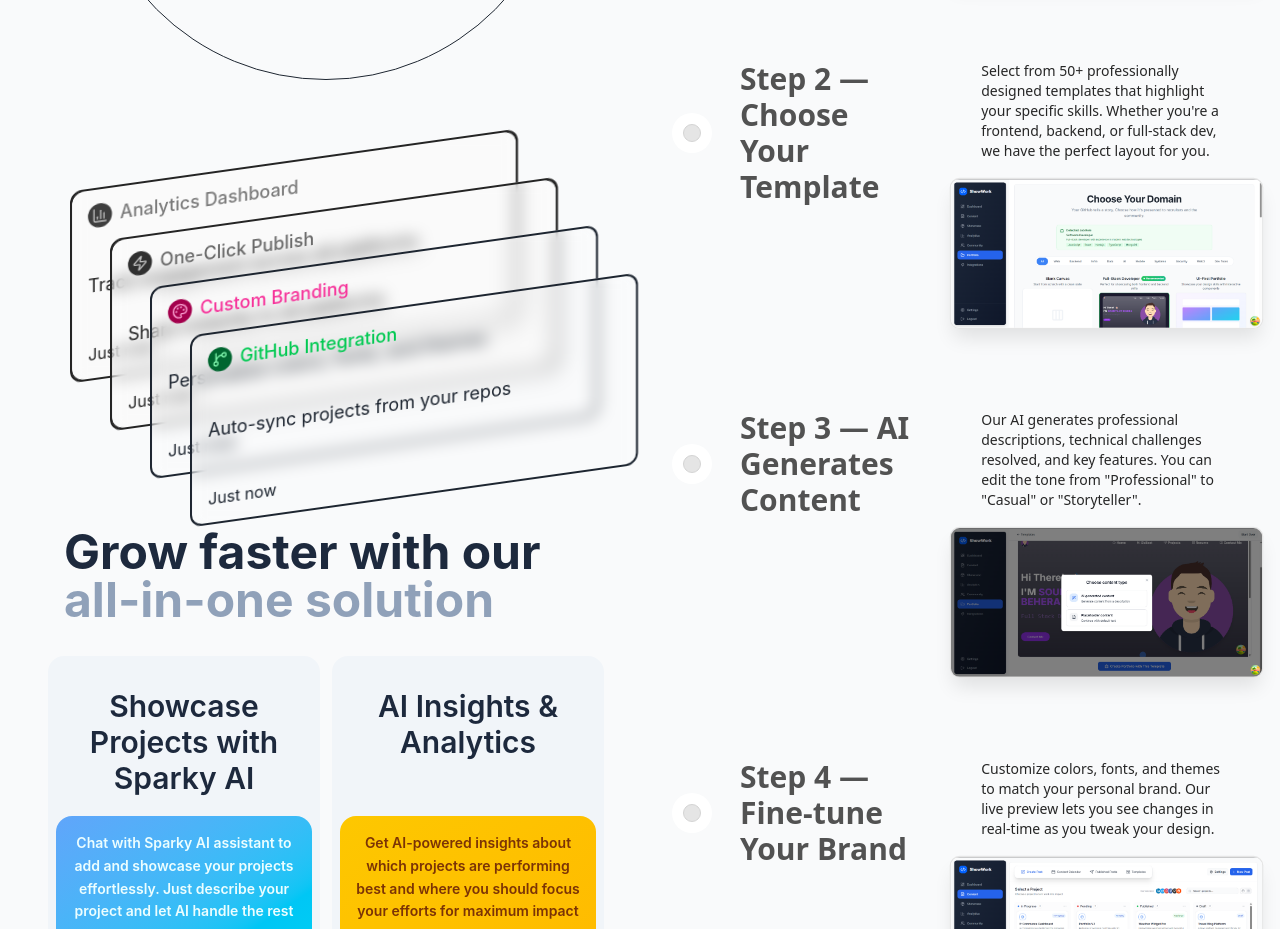
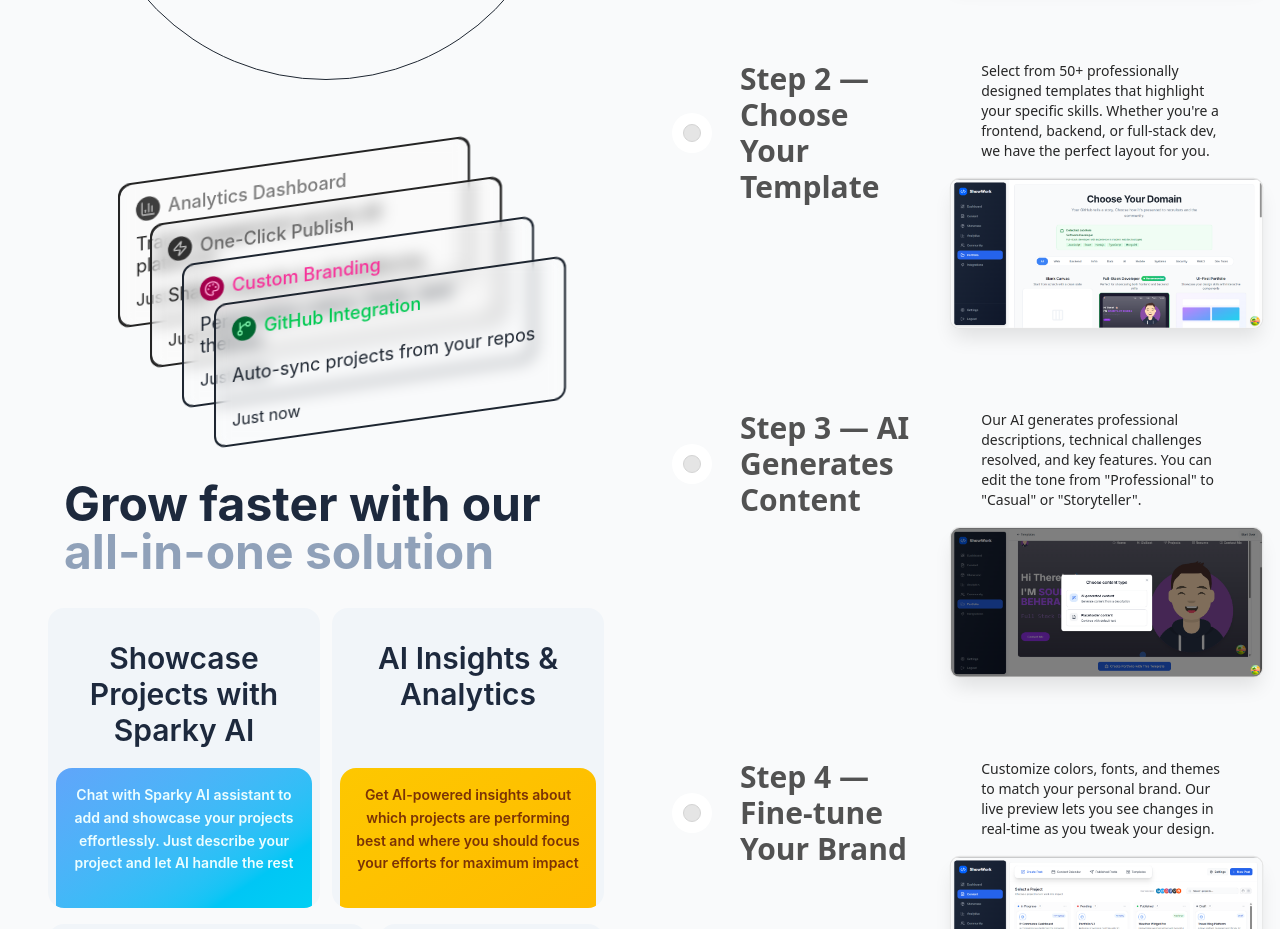
Before and after one commit to kanishksingh17/Showwork-waitinglist, a React (Vite) app: page / in a window 1280 px wide. Shown: the part 2120-3049 px from the top of the page. Built offline with nearby package versions, Linux system fonts and the light colour scheme.

Commit message:
Feat: Improve Join Waitlist UX and match display cards to frontend

```diff
--- a/src/components/ShowWorkLanding.tsx
+++ b/src/components/ShowWorkLanding.tsx
@@ -179,7 +179,13 @@ const ShowWorkLanding = () => {
                                 <Button
                                     size="sm"
                                     className="logo-bg text-white shadow-lg"
-                                    onClick={() => document.getElementById('hero-signup')?.scrollIntoView({ behavior: 'smooth' })}
+                                    onClick={() => {
+                                        const emailInput = document.getElementById('email-input');
+                                        emailInput?.scrollIntoView({ behavior: 'smooth', block: 'center' });
+                                        setTimeout(() => {
+                                            emailInput?.focus();
+                                        }, 600);
+                                    }}
                                 >
                                     Join Waitlist
                                 </Button>
@@ -207,7 +213,11 @@ const ShowWorkLanding = () => {
                                             className="w-full logo-bg text-white shadow-lg"
                                             onClick={() => {
                                                 setIsMenuOpen(false);
-                                                document.getElementById('hero-signup')?.scrollIntoView({ behavior: 'smooth' });
+                                                const emailInput = document.getElementById('email-input');
+                                                emailInput?.scrollIntoView({ behavior: 'smooth', block: 'center' });
+                                                setTimeout(() => {
+                                                    emailInput?.focus();
+                                                }, 600);
                                             }}
                                         >
                                             Join Waitlist
@@ -281,6 +291,7 @@ const ShowWorkLanding = () => {
                                         onSubmit={handleEmailSubmit}
                                         className="relative flex flex-col sm:flex-row items-center bg-white rounded-2xl sm:rounded-full p-2 sm:p-1.5 shadow-lg border border-slate-200/60 focus-within:ring-4 focus-within:ring-blue-500/10 focus-within:border-blue-500/50 transition-all duration-300">
                                         <Input
+                                            id="email-input"
                                             type="email"
                                             placeholder="Email address"
                                             value={email}
--- a/src/components/ui/display-cards.tsx
+++ b/src/components/ui/display-cards.tsx
@@ -26,7 +26,7 @@ function DisplayCard({
   return (
     <div
       className={cn(
-        "relative flex h-32 w-[18rem] sm:h-48 sm:w-[28rem] -skew-y-[8deg] select-none flex-col justify-between rounded-xl border-2 bg-muted/70 backdrop-blur-sm px-4 py-3 transition-all duration-700 after:absolute after:-right-1 after:top-[-5%] after:h-[110%] after:w-[15rem] sm:after:w-[24rem] after:bg-gradient-to-l after:from-background after:to-transparent after:content-[''] hover:border-white/20 hover:bg-muted [&>*]:flex [&>*]:items-center [&>*]:gap-2",
+        "relative flex h-36 w-[22rem] -skew-y-[8deg] select-none flex-col justify-between rounded-xl border-2 bg-muted/70 backdrop-blur-sm px-4 py-3 transition-all duration-700 after:absolute after:-right-1 after:top-[-5%] after:h-[110%] after:w-[20rem] after:bg-gradient-to-l after:from-background after:to-transparent after:content-[''] hover:border-white/20 hover:bg-muted [&>*]:flex [&>*]:items-center [&>*]:gap-2",
         className,
       )}
     >
@@ -64,7 +64,7 @@ export default function DisplayCards({ cards }: DisplayCardsProps) {
       iconClassName: "bg-purple-800",
       titleClassName: "text-purple-500",
       className:
-        "[grid-area:stack] translate-x-4 translate-y-6 sm:translate-x-10 sm:translate-y-12 hover:-translate-y-1 before:absolute before:w-[100%] before:outline-1 before:rounded-xl before:outline-border before:h-[100%] before:content-[''] before:bg-blend-overlay before:bg-background/50 grayscale-[100%] hover:before:opacity-0 before:transition-opacity before:duration:700 hover:grayscale-0 before:left-0 before:top-0",
+        "[grid-area:stack] translate-x-8 translate-y-10 hover:-translate-y-1 before:absolute before:w-[100%] before:outline-1 before:rounded-xl before:outline-border before:h-[100%] before:content-[''] before:bg-blend-overlay before:bg-background/50 grayscale-[100%] hover:before:opacity-0 before:transition-opacity before:duration:700 hover:grayscale-0 before:left-0 before:top-0",
     },
     {
       title: "Custom Branding",
@@ -73,7 +73,7 @@ export default function DisplayCards({ cards }: DisplayCardsProps) {
       iconClassName: "bg-pink-800",
       titleClassName: "text-pink-500",
       className:
-        "[grid-area:stack] translate-x-8 translate-y-12 sm:translate-x-20 sm:translate-y-24 hover:translate-y-10",
+        "[grid-area:stack] translate-x-16 translate-y-20 hover:translate-y-10",
     },
     {
       title: "GitHub Integration",
@@ -82,14 +82,14 @@ export default function DisplayCards({ cards }: DisplayCardsProps) {
       iconClassName: "bg-green-800",
       titleClassName: "text-green-500",
       className:
-        "[grid-area:stack] translate-x-12 translate-y-18 sm:translate-x-30 sm:translate-y-[9rem] hover:translate-y-[5rem]",
+        "[grid-area:stack] translate-x-24 translate-y-[7.5rem] hover:translate-y-[5rem]",
     },
   ];
 
   const displayCards = cards || defaultCards;
 
   return (
-    <div className="grid [grid-template-areas:'stack'] place-items-center opacity-100 animate-in fade-in-0 duration-700 sm:-translate-x-8">
+    <div className="grid [grid-template-areas:'stack'] place-items-center opacity-100 animate-in fade-in-0 duration-700 -translate-x-8">
       {displayCards.map((cardProps, index) => (
         <DisplayCard key={index} {...cardProps} />
       ))}
```
